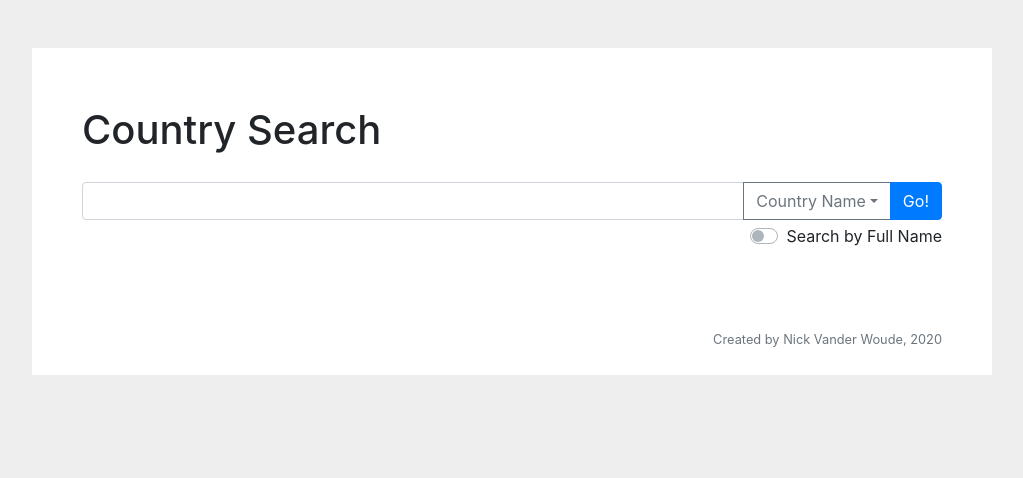
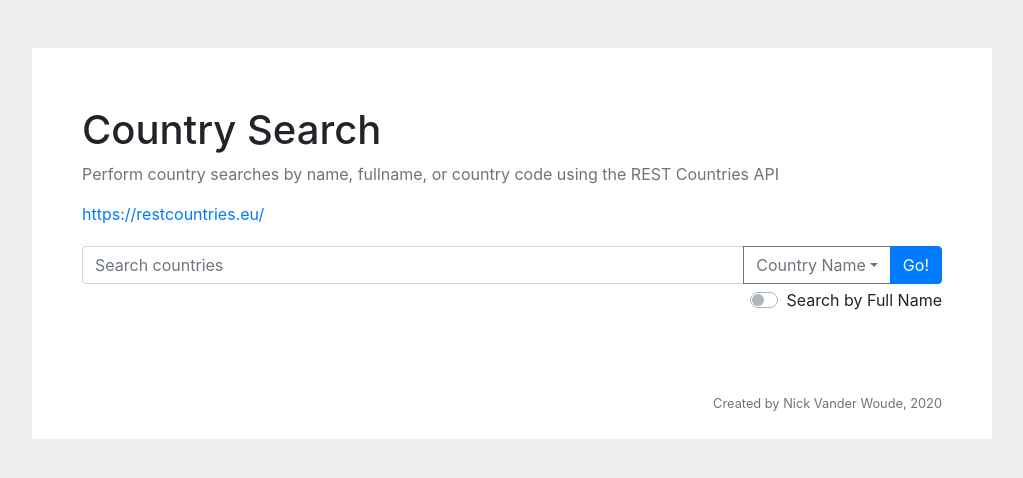
Before and after one commit to nvande/countrysearch, a React (Create React App) app: page / in a window 1280 px wide. Shown: the top 478 px of the page, without its empty margins (128-1151 px from the left). Built offline with nearby package versions, Linux system fonts and the light colour scheme.

Commit message:
add subtitle and placeholder

```diff
--- a/src/components/Header.js
+++ b/src/components/Header.js
@@ -2,18 +2,22 @@ import React, { PureComponent } from "react";
 import { Container, Row, Col } from "react-bootstrap";
 
 const headerConfig = {
-    title: "Country Search"
+    title: "Country Search",
+    subtitle: "Perform country searches by name, fullname, or country code using the REST Countries API",
+    link: "https://restcountries.eu/"
 }
 
 class Header extends PureComponent {
     render() {
-        const title = headerConfig.title;
+        const { title, subtitle, link } = headerConfig;
         return(
             <header className="component-header mt-5" data-testid="header">
                 <Container >
                     <Row>
                         <Col>
                             <h1 className="mt-5" data-testid="header-title">{title}</h1>
+                            <p className="mt-2 text-secondary" data-testid="subtitle">{subtitle}</p>
+                            <a href={link}>{link}</a>
                         </Col>
                     </Row>
                 </Container>
--- a/src/components/Search.js
+++ b/src/components/Search.js
@@ -4,8 +4,7 @@ import Results from "./search/Results";
 import { Container, Row, Col } from 'react-bootstrap';
 
 const searchConfig = {
-    inputPlaceholderText: "Search for country by name",
-    resultPlaceholderText: "Results are displayed here",
+    placeholder: "Search countries",
     searchTypes: [
         'name',
         'fullName',
--- a/src/components/search/SearchBar.js
+++ b/src/components/search/SearchBar.js
@@ -23,7 +23,7 @@ class SearchBar extends PureComponent {
 
     render() {
         const searchConfig = this.props.searchConfig;
-        const placeholder = searchConfig.placeholder;
+        const placeholder = this.props.searchConfig.placeholder;
         const query = this.props.query;
         const searchType = this.props.searchType;
 
```
